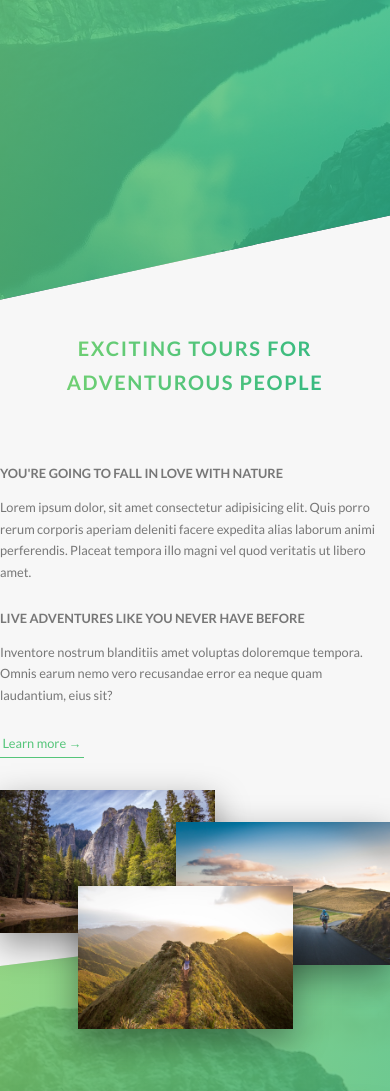
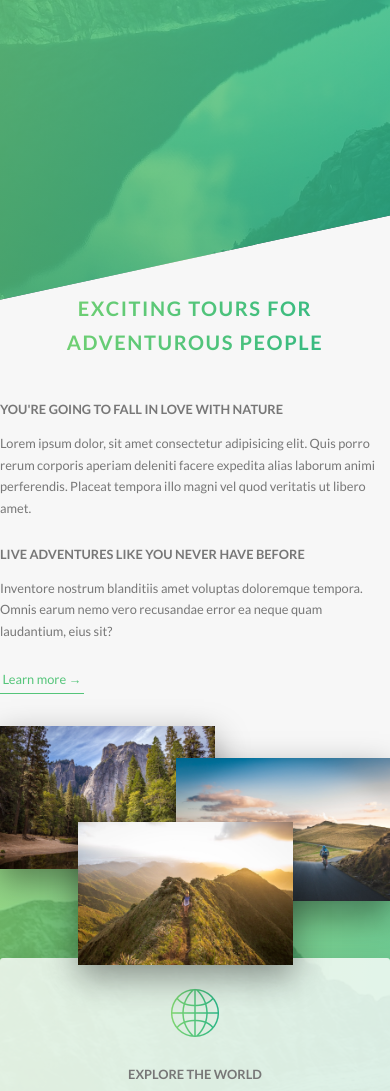
Before and after one commit to Denver-Meadows/Natours, a website built with Parcel: page index.html in a window 390 px wide. Shown: the part 502-1593 px from the top of the page. Built offline with nearby package versions, Linux system fonts and the light colour scheme.

Commit message:
Layout responsive design completed

```diff
--- a/sass/base/_utilities.scss
+++ b/sass/base/_utilities.scss
@@ -2,8 +2,21 @@
 .u-center-text { text-align: center; }
 
 .u-margin-bottom-small { margin-bottom: 1.5rem; }
-.u-margin-bottom-medium { margin-bottom: 4rem !important; }
-.u-margin-bottom-big { margin-bottom: 8rem; }
+
+.u-margin-bottom-medium {
+  margin-bottom: 4rem !important;
+
+  @include respond(tab-port) {
+    margin-bottom: 5rem;
+  }
+}
+.u-margin-bottom-big {
+  margin-bottom: 8rem;
+
+  @include respond(tab-port) {
+    margin-bottom: 5rem;
+  }
+}
 
 .u-margin-top-big { margin-top: 8rem; }
 .u-margin-top-huge { margin-top: 10rem; }
--- a/sass/layout/_footer.scss
+++ b/sass/layout/_footer.scss
@@ -68,13 +68,13 @@
   &__copyright {
     border-top: 1px solid $color-grey-light-1;
     padding-top: 2rem;
-    display: inline-block; // makes length occupy the length of the contenct
+    display: inline-block; // makes length occupy the length of the content
     float: right;
 
     @include respond(tab-port) {
       width: 100%;
       float: none;
-      padding-left: 5rem;
+      padding-left: 6rem;
     }
   }
 }
--- a/sass/pages/_home.scss
+++ b/sass/pages/_home.scss
@@ -2,6 +2,10 @@
   background-color: $color-grey-light-1;
   padding: 25rem 0;
   margin-top: -20vh;
+
+  @include respond(tab-port) {
+    padding: 20rem 0;
+  }
 }
 
 .section-features {
@@ -21,17 +25,29 @@
   & > * {
     transform: skewY(7deg);
   }
+
+  @include respond(tab-port) {
+    padding: 15rem 0;
+  }
 }
 
 .section-tours {
   background-color: $color-grey-light-1;
   padding: 25rem 0 15rem 0;
   margin-top: -10rem;
+
+  @include respond(tab-port) {
+    padding-left: 20rem 0 10rem 0;
+  }
 }
 
 .section-stories {
   padding: 15rem 0;
   position: relative;
+
+  @include respond(tab-port) {
+    padding-left: 10rem 0;
+  }
 }
 
 .section-booking {
```
Also changed, not shown: CSS/style.css.
